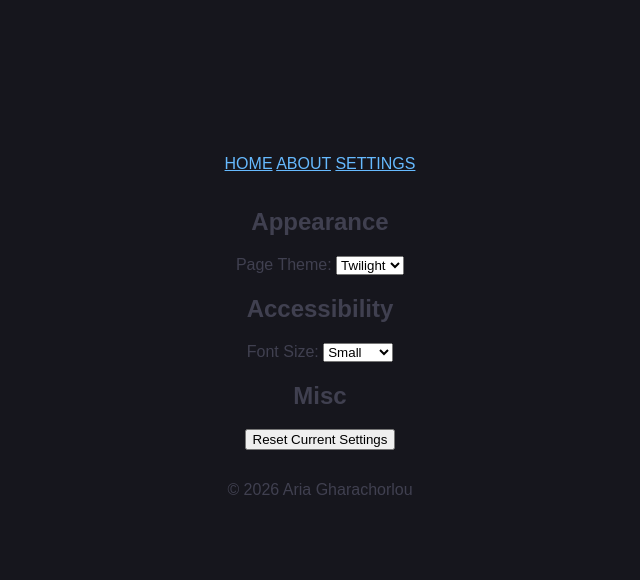
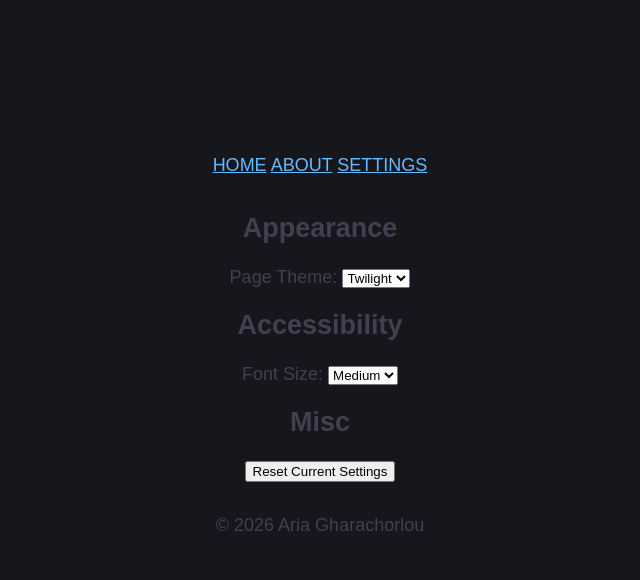
Before and after one commit to Oxbrimp/oxbrimp.github.io, a plain HTML site: page pages/settings.html in a window 1280 px wide. Shown: the whole page, without its empty margins (320-960 px from the left). Drawn offline with Linux system fonts and the light colour scheme.

Commit message:
feat(i-m): Add experimental font size and reset button functionality to settings page

```diff
--- a/css/style.css
+++ b/css/style.css
@@ -23,6 +23,27 @@
 }
 
 
+[data-font-size="small"]
+{
+    --font-size : 16px;
+}
+
+[data-font-size="medium"]
+{
+    --font-size : 18px;
+}
+
+[data-font-size="large"]
+{
+    --font-size : 22px;
+}
+
+
+
+html
+{
+    font-size : var(--font-size)
+}
 
 
 h1 {
@@ -36,6 +57,7 @@ h1 {
 
     animation: gradient-animation 30s ease infinite;
 }
+
 
 @keyframes gradient-animation {
     0% {
@@ -52,16 +74,13 @@ h1 {
 }
 
 
-
-
-
-
 body {
     /*background-color: #16161D; Eigengrau */
     background-color: var(--background);
     color : var(--foreground);
     font-family : Arial;
     text-align: center;
+    font-size : 1rem;
 }
 
 header{
--- a/js/script.js
+++ b/js/script.js
@@ -1,5 +1,10 @@
+// Local Storage Fetching
 let currentTheme = localStorage.getItem("theme") || "dark"; // default is dark
+let currentFontSize = localStorage.getItem("font-size") || "medium"; // default is medium
 
+console.log("JS : Settings : Basic is healthy and running!");
+
+// Application of theme
 function applyTheme(theme)
 {
     document.documentElement.setAttribute("data-theme", theme);
@@ -11,6 +16,7 @@ const themeSelector = document.getElementById("theme");
 
 if (themeSelector)
 {
+    console.log("Theme Changed");
     themeSelector.value = currentTheme;
 
     themeSelector.addEventListener("change", function()
@@ -19,3 +25,48 @@ if (themeSelector)
         applyTheme(currentTheme);
     });
 }
+
+
+
+// Font Size Handling
+function applyFontSize(size)
+{
+    document.documentElement.setAttribute("data-font-size", size);
+    localStorage.setItem("font-size", size);
+}
+
+
+applyFontSize(currentFontSize);
+const font_resizer = document.getElementById("font-size");
+
+
+if (font_resizer)
+{
+    font_resizer.value = currentFontSize;
+
+    font_resizer.addEventListener("change", function()
+    {
+        currentFontSize = font_resizer.value;
+        applyFontSize(currentFontSize);
+    });
+}
+
+
+
+// Reset Button
+const resetButton = document.getElementById("reset-settings");
+
+if (resetButton)
+{
+    resetButton.addEventListener("click", function()
+    {
+        currentTheme = "dark";
+        currentFontSize = "medium";
+
+        applyTheme(currentTheme);
+        applyFontSize("currentFontSize");
+
+        if (themeSelector) themeSelector.value = currentTheme;
+        if (font_resizer) font_resizer.value = currentFontSize;
+    });
+}
--- a/pages/settings.html
+++ b/pages/settings.html
@@ -38,7 +38,7 @@
         <section>
             <h2>Accessibility</h2>
 
-            <label for="fot-size">Font Size:</label>
+            <label for="font-size">Font Size:</label>
             <select id="font-size">
                 <option value="small">Small</option>
                 <option value="medium">Medium</option>
```
